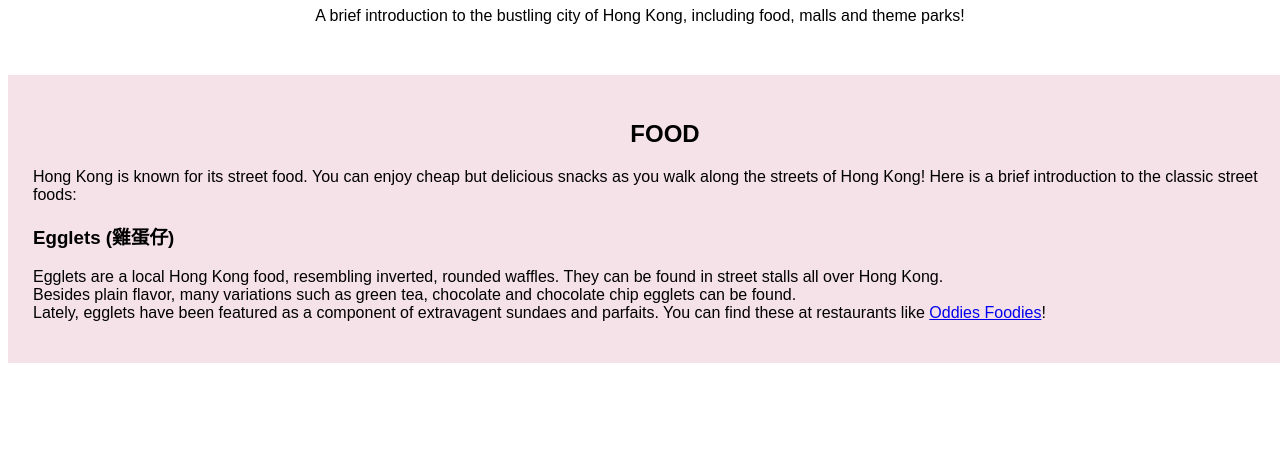
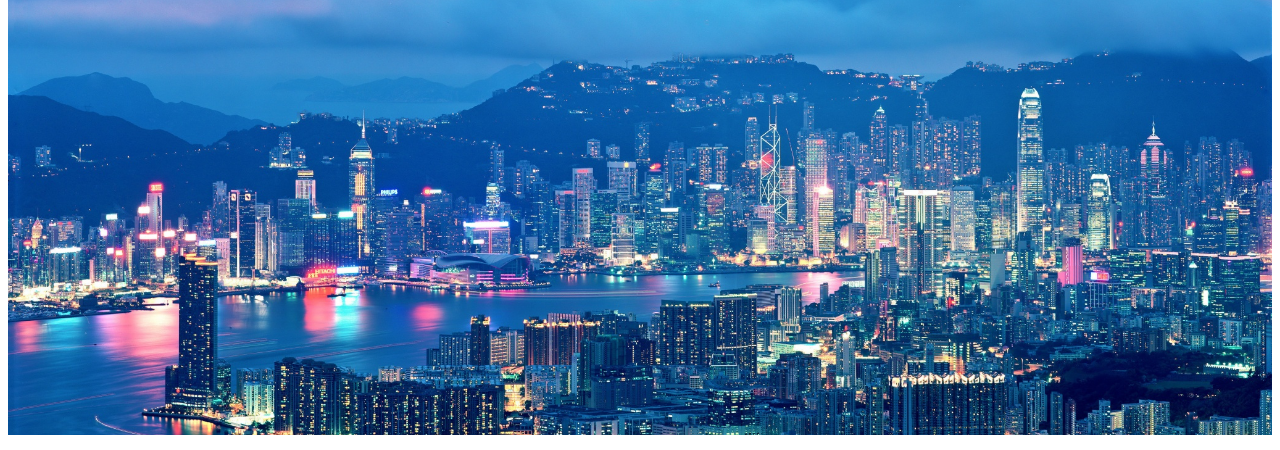
Before and after one commit to lindseychan/finalproject, a plain HTML site: page finalwebpage.html in a window 1280 px wide. Shown: the part 73-523 px from the top of the page. Drawn offline with Linux system fonts and the light colour scheme.

Commit message:
trying parallax

```diff
--- a/finalwebpage.html
+++ b/finalwebpage.html
@@ -10,13 +10,15 @@
 </head>
 
 <body>
+  <div class="parallax"></div>
+
   <div id = "header">
     <h1> Mini Guide to Hong Kong </h1>
     <p> A brief introduction to the bustling city of Hong Kong, including food, malls and theme parks! </p>
   </div>
 
-  <div id = "food"
-        style ="background: #F5E1E8">
+  <div class = "section"
+    id = "food">
 
     <h2> FOOD </h2>
     <p> Hong Kong is known for its street food. You can enjoy cheap but delicious snacks as you walk along the streets of Hong Kong! Here is a brief introduction to the classic street foods: </p>
--- a/styles.css
+++ b/styles.css
@@ -15,6 +15,19 @@ body {
     width: 100%;
 }
 
+.parallax {
+    background-image: url("hong kong skyline.jpg");
+
+    /* Set a specific height */
+    height: 500px;
+
+    /* Create the parallax scrolling effect */
+    background-attachment: fixed;
+    background-position: center;
+    background-repeat: no-repeat;
+    background-size: cover;
+}
+
 #food{
   width: 100%;
   background-color: #F5E1E8;
```
Also changed, not shown: hong kong skyline.jpg (added).
